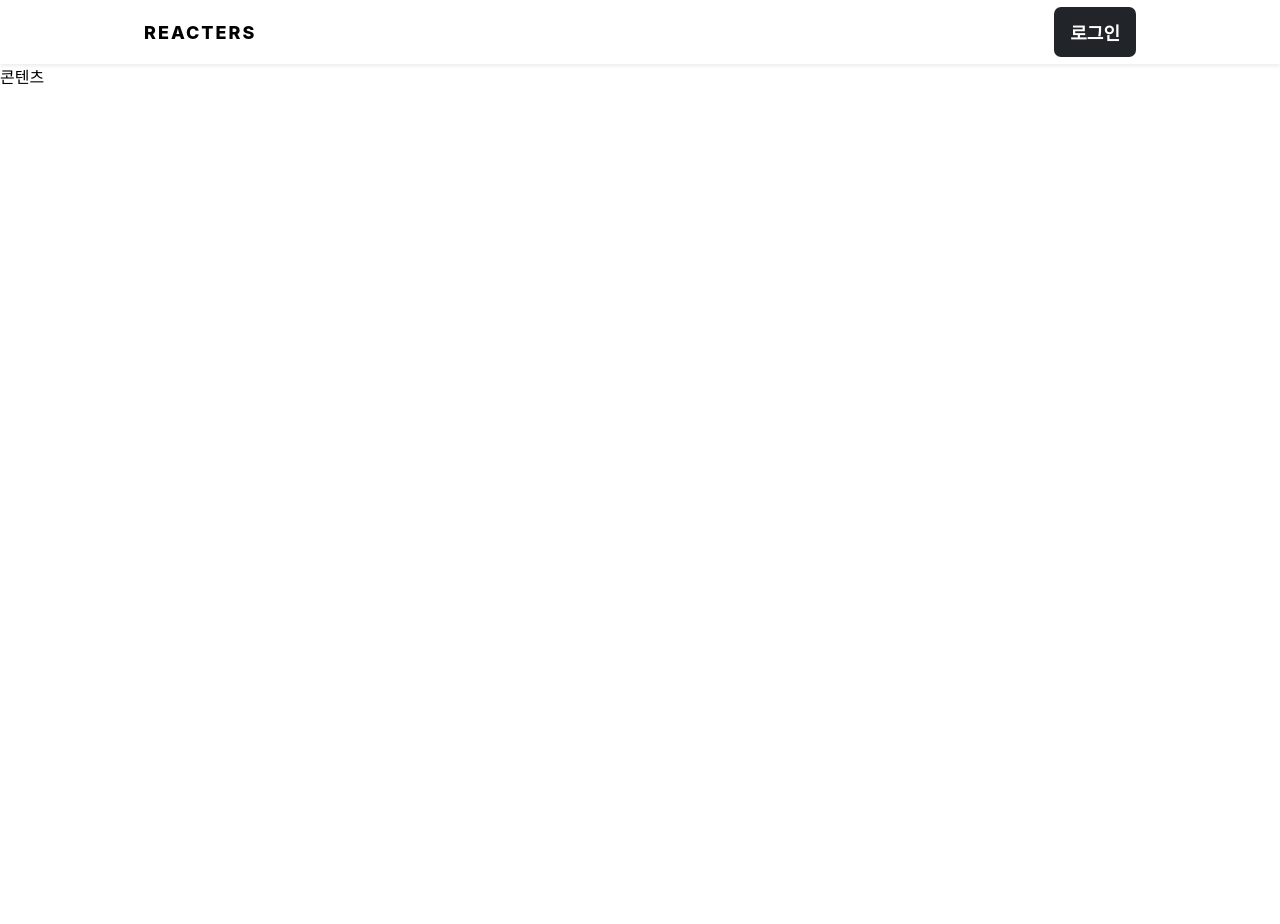
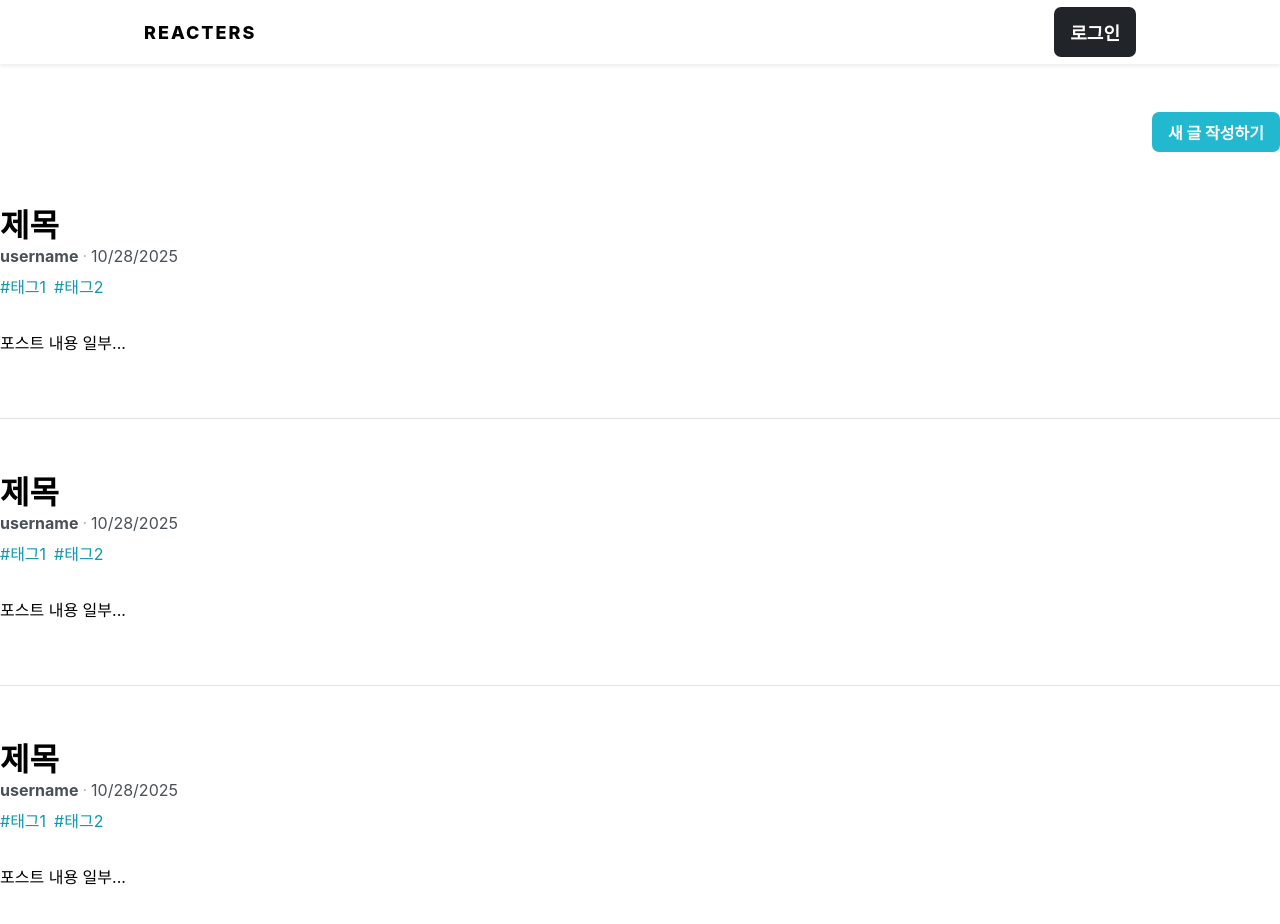
Before and after one commit to Lee-eunjoo-love/blog-frontend, a React (Create React App) app: page / in a window 1280 px wide. Shown: the top 924 px of the page. Before the commit the page ends 800 px from the top, so only its background shows below. Built offline with nearby package versions, Linux system fonts and the light colour scheme.

Commit message:
[UI] 포스트 조회

```diff
--- /dev/null
+++ b/src/components/common/SubInfo.js
@@ -0,0 +1,34 @@
+import styled, { css } from 'styled-components';
+import { Link } from 'react-router-dom';
+import palette from '../../lib/styles/palette';
+
+const SubInfoBlock = styled.div`
+  ${(props) =>
+    props.hasMarginTop &&
+    css`
+      margin-top: 1rem;
+    `}
+  color: ${palette.gray[6]};
+
+  span + span:before {
+    color: ${palette.gray[4]};
+    padding-left: 0.25rem;
+    padding-right: 0.25rem;
+    content: '\\B7';
+  }
+`;
+
+const SubInfo = ({ username, publishedDate, hasMarginTop }) => {
+  return (
+    <SubInfoBlock hasMarginTop={hasMarginTop}>
+      <span>
+        <b>
+          <Link to={`/posts/${username}`}>{username}</Link>
+        </b>
+      </span>
+      <span>{new Date(publishedDate).toLocaleDateString()}</span>
+    </SubInfoBlock>
+  );
+};
+
+export default SubInfo;
--- /dev/null
+++ b/src/components/common/Tags.js
@@ -0,0 +1,30 @@
+import styled from 'styled-components';
+import palette from '../../lib/styles/palette';
+import { Link } from 'react-router-dom';
+
+const TagsBlock = styled.div`
+  margin-top: 0.5rem;
+  .tag {
+    display: inline-block;
+    color: ${palette.cyan[7]};
+    text-decoration: none;
+    margin-right: 0.5rem;
+    &:hover {
+      color: ${palette.cyan[6]};
+    }
+  }
+`;
+
+const Tags = ({ tags }) => {
+  return (
+    <TagsBlock>
+      {tags.map((tag) => (
+        <Link className="tag" to={`./?tag=${tag}`} key={tag}>
+          #{tag}
+        </Link>
+      ))}
+    </TagsBlock>
+  );
+};
+
+export default Tags;
--- /dev/null
+++ b/src/components/post/PostList.js
@@ -0,0 +1,69 @@
+import styled from 'styled-components';
+import Button from '../common/Button';
+import palette from '../../lib/styles/palette';
+import SubInfo from '../common/SubInfo';
+import Tags from '../common/Tags';
+
+const PostListBlock = styled.div`
+  margin-top: 3rem;
+`;
+
+const WritePostButtonWrapper = styled.div`
+  display: flex;
+  justify-content: flex-end;
+  margin-bottom: 3rem;
+`;
+
+const PostItemBlock = styled.div`
+  padding-top: 3rem;
+  padding-bottom: 3rem;
+  &:first-child {
+    padding-top: 0;
+  }
+  & + & {
+    border-top: 1px solid ${palette.gray[2]};
+  }
+
+  h2 {
+    font-size: 2rem;
+    margin-bottom: 0;
+    margin-top: 0;
+    &:hover {
+      color: ${palette.gray[6]};
+    }
+  }
+
+  p {
+    margin-top: 2rem;
+  }
+`;
+
+const PostItem = () => {
+  return (
+    <PostItemBlock>
+      <h2>제목</h2>
+      <SubInfo username="username" publishedDate={new Date()} />
+      <Tags tags={['태그1', '태그2']} />
+      <p>포스트 내용 일부...</p>
+    </PostItemBlock>
+  );
+};
+
+const PostList = () => {
+  return (
+    <PostListBlock>
+      <WritePostButtonWrapper>
+        <Button cyan fullWidth="false" to="/write">
+          새 글 작성하기
+        </Button>
+      </WritePostButtonWrapper>
+      <div>
+        <PostItem />
+        <PostItem />
+        <PostItem />
+      </div>
+    </PostListBlock>
+  );
+};
+
+export default PostList;
--- a/src/components/post/PostViewer.js
+++ b/src/components/post/PostViewer.js
@@ -1,6 +1,8 @@
 import styled from 'styled-components';
 import palette from '../../lib/styles/palette';
 import Responsive from '../common/Responsive';
+import SubInfo from '../common/SubInfo';
+import Tags from '../common/Tags';
 
 const PostViewerBlock = styled(Responsive)`
   margin-top: 4rem;
@@ -14,30 +16,6 @@
     font-size: 3rem;
     line-height: 1.5;
     margin: 0;
-  }
-`;
-
-const SubInfo = styled.div`
-  margin-top: 1rem;
-  color: ${palette.gray[6]};
-  span + span:before {
-    color: ${palette.gray[5]};
-    padding-left: 0.25rem;
-    padding-right: 0.25rem;
-    content: '\\B7';
-  }
-`;
-
-const Tags = styled.div`
-  margin-top: 0.5rem;
-  .tag {
-    display: inline-block;
-    color: ${palette.cyan[7]};
-    text-decoration: none;
-    margin-right: 0.5rem;
-    &:hover {
-      color: ${palette.cyan[6]};
-    }
   }
 `;
 
@@ -65,17 +43,8 @@
     <PostViewerBlock>
       <PostHead>
         <h1>{title}</h1>
-        <SubInfo>
-          <span>
-            <b>tester</b>
-          </span>
-          <span>{new Date(publishedData).toLocaleDateString()}</span>
-        </SubInfo>
-        <Tags>
-          {tags.map((tag) => (
-            <div className="tag">#{tag}</div>
-          ))}
-        </Tags>
+        <SubInfo username={user.username} publishedDate={publishedData} />
+        <Tags tags={tags} />
       </PostHead>
       <PostContent dangerouslySetInnerHTML={{ __html: body }} />
     </PostViewerBlock>
--- a/src/pages/post/PostListPage.js
+++ b/src/pages/post/PostListPage.js
@@ -1,10 +1,11 @@
 import HeaderContainer from '../../containers/common/HeaderContainer';
+import PostList from '../../components/post/PostList';
 
 const PostListPage = () => {
   return (
     <>
       <HeaderContainer />
-      <div>콘텐츠</div>
+      <PostList />
     </>
   );
 };
```
